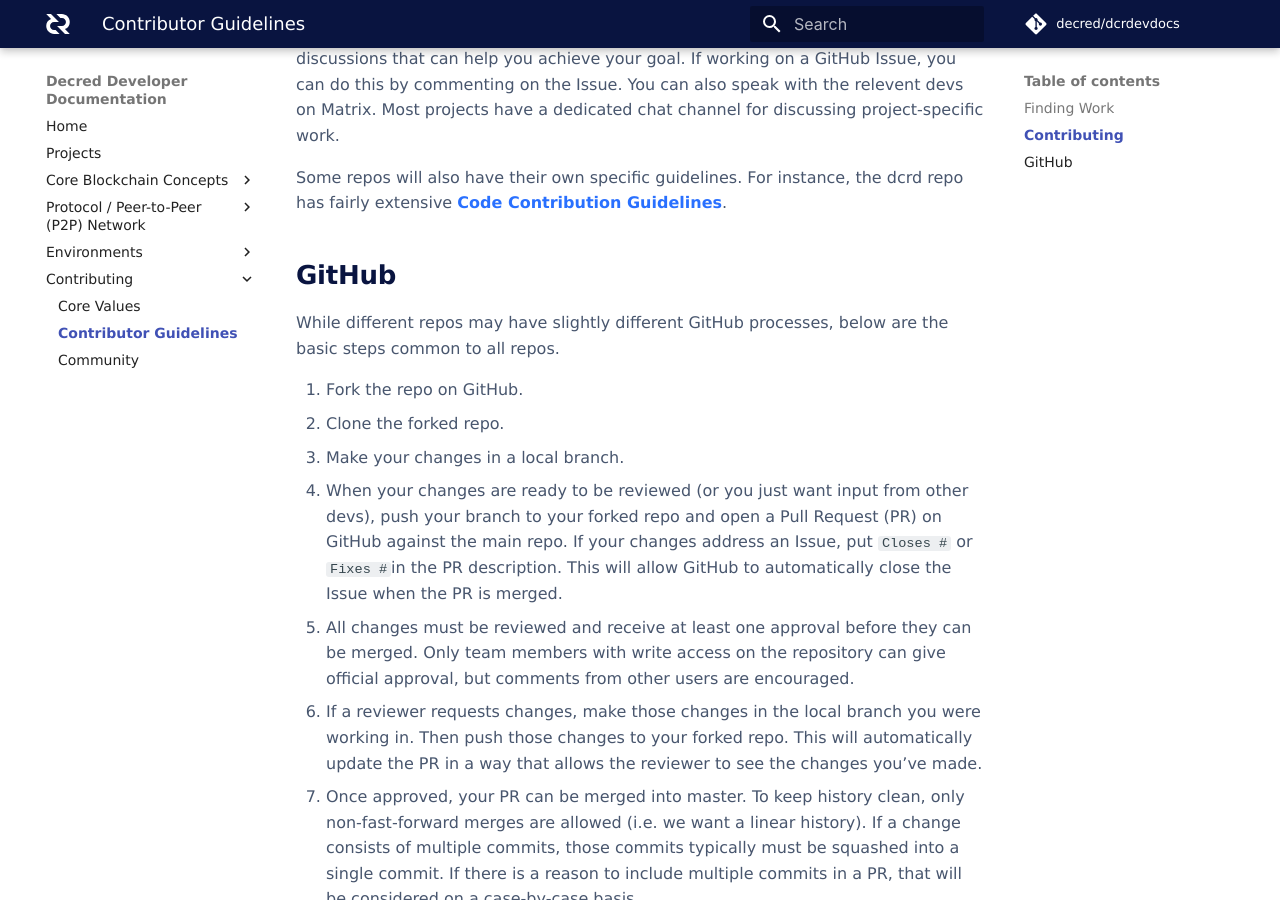
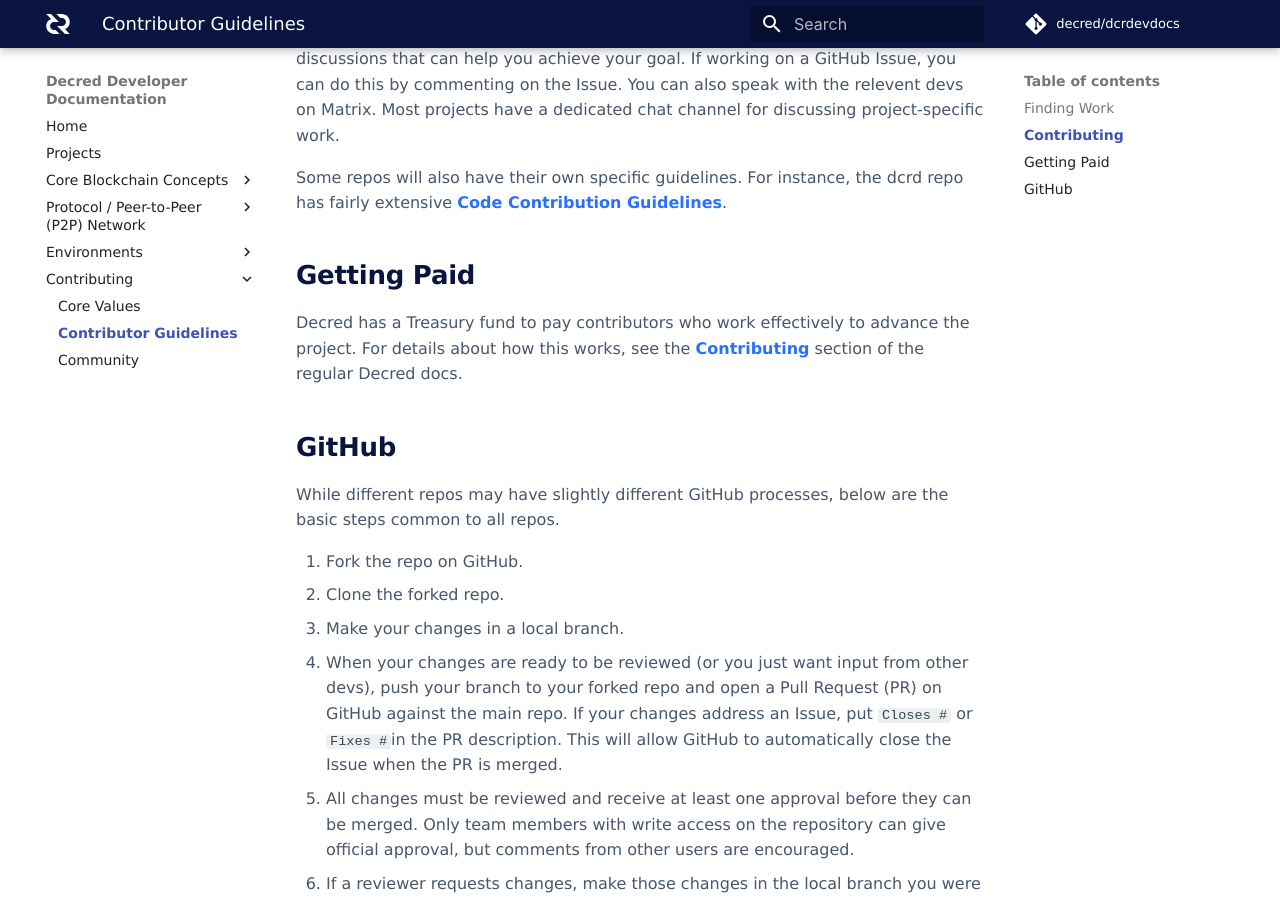
Before and after one commit to decred/dcrdevdocs, an MkDocs documentation site: the page built from docs/contributing/contributor-guidelines.md, in a window 1280 px wide and 900 px high, scrolled down 754 px. Built offline with MkDocs 1.6.1 and Material for MkDocs 9.7.7, drawn with Linux system fonts in a browser that asks for light colours; some web fonts are replaced; comment, search, counter and statistics services are not loaded.

Commit message:
Adds section about getting paid (#32)

```diff
--- a/docs/contributing/contributor-guidelines.md
+++ b/docs/contributing/contributor-guidelines.md
@@ -16,6 +16,10 @@ Once you've found something you'd like to work on, announce your plans **before*
 
 Some repos will also have their own specific guidelines. For instance, the dcrd repo has fairly extensive [Code Contribution Guidelines](https://github.com/decred/dcrd/blob/master/docs/code_contribution_guidelines.md).
 
+## Getting Paid
+
+Decred has a Treasury fund to pay contributors who work effectively to advance the project. For details about how this works, see the [Contributing](https://docs.decred.org/contributing/overview/) section of the regular Decred docs.
+
 ## GitHub
 
 While different repos may have slightly different GitHub processes, below are the basic steps common to all repos.
```
